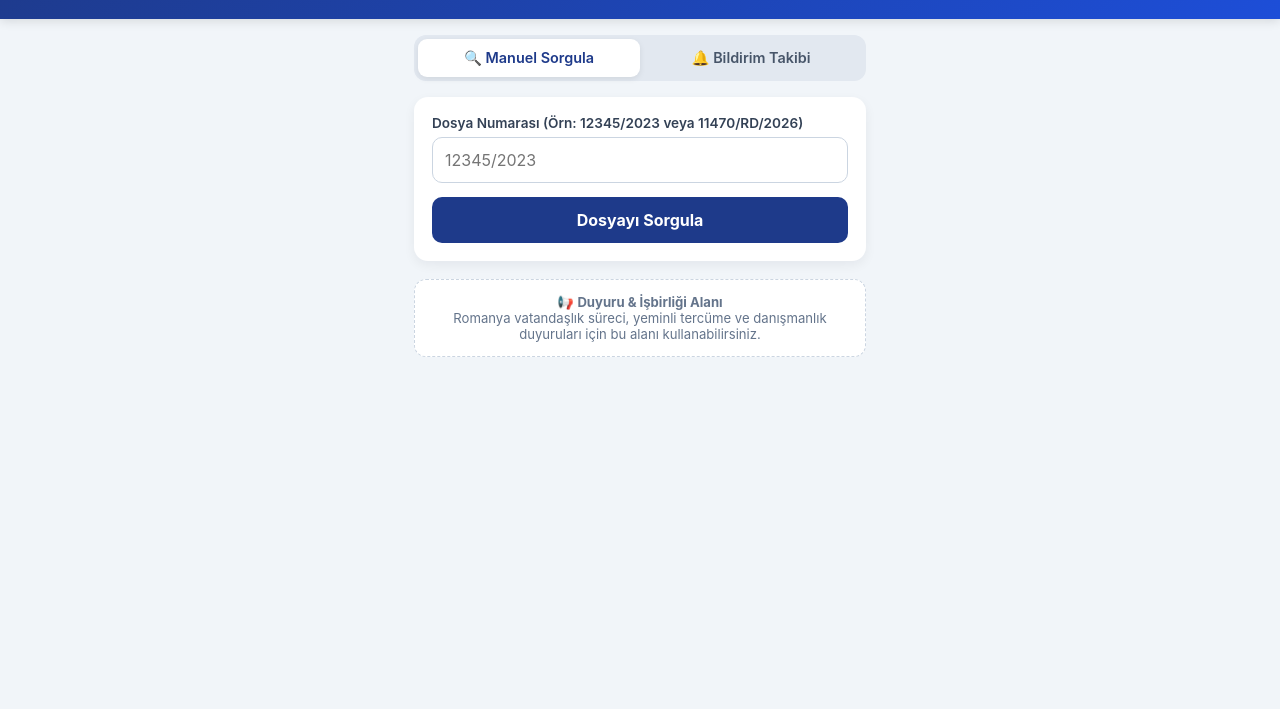
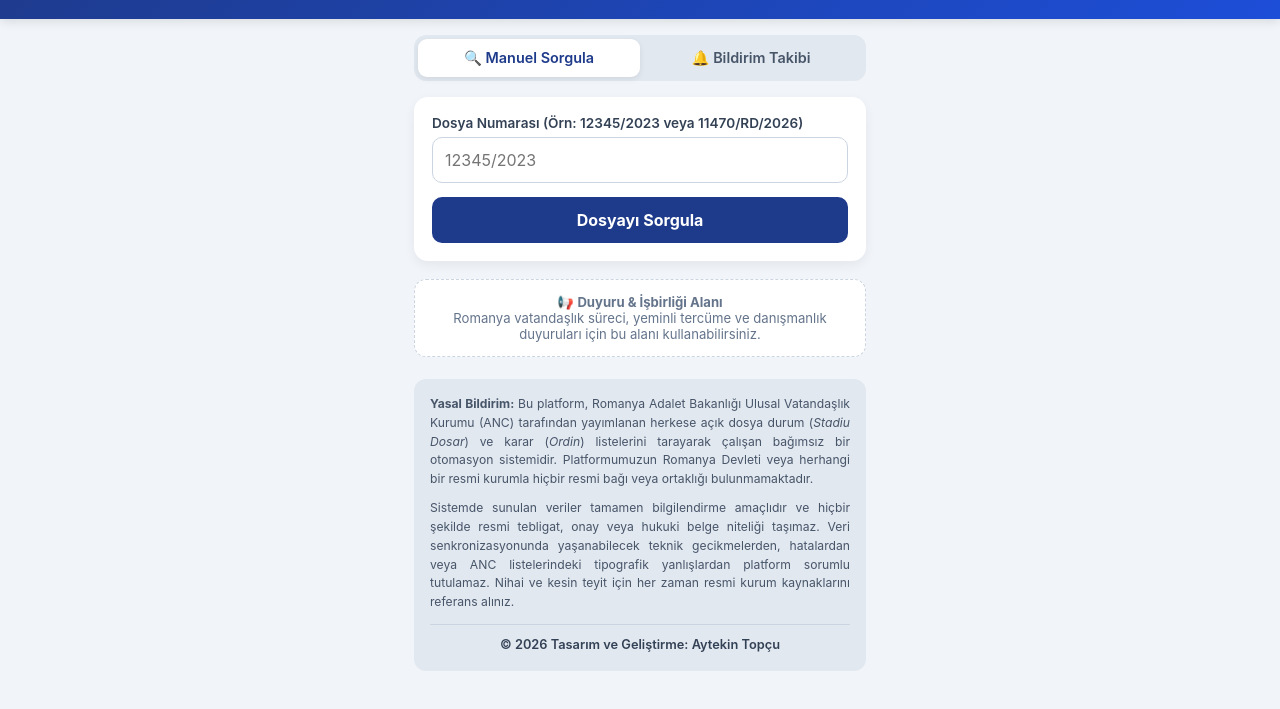
Before and after one commit to aytekint68-oss/anc-pwa, a plain HTML site: page static/index.html in a window 1280 px wide. Shown: the part 71-780 px from the top of the page. Drawn offline with Linux system fonts and the light colour scheme.

Commit message:
Add files via upload

```diff
--- a/static/index.html
+++ b/static/index.html
@@ -12,7 +12,7 @@
   <style>
     :root { --primary: #1e3a8a; --accent: #f59e0b; --bg: #f1f5f9; --card: #ffffff; --text: #0f172a; }
     * { box-sizing: border-box; font-family: -apple-system, BlinkMacSystemFont, "Segoe UI", Roboto, sans-serif; }
-    body { margin: 0; background: var(--bg); color: var(--text); padding-bottom: 40px; }
+    body { margin: 0; background: var(--bg); color: var(--text); padding-bottom: 32px; }
     header { background: linear-gradient(135deg, #1e3a8a, #1d4ed8); color: #fff; padding: 22px 16px; text-align: center; box-shadow: 0 2px 10px rgba(0,0,0,0.12); }
     header h1 { margin: 0; font-size: 1.28rem; display: flex; align-items: center; justify-content: center; gap: 10px; }
     header p { margin: 5px 0 0; font-size: 0.85rem; opacity: 0.9; }
@@ -36,6 +36,9 @@
     .takip-item:last-child { border-bottom: none; }
     .sil-btn { width: auto; padding: 5px 10px; font-size: 0.8rem; background: #ef4444; }
     .ad-slot { background: #fff; border: 1px dashed #cbd5e1; border-radius: 12px; padding: 14px; text-align: center; font-size: 0.82rem; color: #64748b; margin-top: 18px; }
+    .legal-footer { margin-top: 22px; padding: 16px; background: #e2e8f0; border-radius: 12px; font-size: 0.76rem; color: #475569; line-height: 1.55; text-align: justify; }
+    .legal-footer p { margin: 0 0 10px 0; }
+    .legal-footer .copyright { margin: 12px 0 0 0; padding-top: 10px; border-top: 1px solid #cbd5e1; text-align: center; font-weight: 600; color: #334155; font-size: 0.8rem; }
     .hidden { display: none; }
   </style>
 </head>
@@ -81,7 +84,7 @@
     <div id="sorguSonuc"></div>
   </div>
 
-  <!-- 2. OTOMATİK BİLDİRİM TAKİBİ SEKMESİ (Sadece Dosya No/Yıl) -->
+  <!-- 2. OTOMATİK BİLDİRİM TAKİBİ SEKMESİ -->
   <div id="panel-takip" class="card hidden">
     <label>Dosya Numaranız (Örn: 12345/2023)</label>
     <input type="text" id="takipNo" placeholder="12345/2023" inputmode="text" />
@@ -103,6 +106,19 @@
     📢 <strong>Duyuru & İşbirliği Alanı</strong><br/>
     Romanya vatandaşlık süreci, yeminli tercüme ve danışmanlık duyuruları için bu alanı kullanabilirsiniz.
   </div>
+
+  <!-- Yasal Bildirim ve Telif Alanı -->
+  <footer class="legal-footer">
+    <p>
+      <strong>Yasal Bildirim:</strong> Bu platform, Romanya Adalet Bakanlığı Ulusal Vatandaşlık Kurumu (ANC) tarafından yayımlanan herkese açık dosya durum (<em>Stadiu Dosar</em>) ve karar (<em>Ordin</em>) listelerini tarayarak çalışan bağımsız bir otomasyon sistemidir. Platformumuzun Romanya Devleti veya herhangi bir resmi kurumla hiçbir resmi bağı veya ortaklığı bulunmamaktadır.
+    </p>
+    <p>
+      Sistemde sunulan veriler tamamen bilgilendirme amaçlıdır ve hiçbir şekilde resmi tebligat, onay veya hukuki belge niteliği taşımaz. Veri senkronizasyonunda yaşanabilecek teknik gecikmelerden, hatalardan veya ANC listelerindeki tipografik yanlışlardan platform sorumlu tutulamaz. Nihai ve kesin teyit için her zaman resmi kurum kaynaklarını referans alınız.
+    </p>
+    <div class="copyright">
+      © 2026 Tasarım ve Geliştirme: Aytekin Topçu
+    </div>
+  </footer>
 
 </div>
 
```
